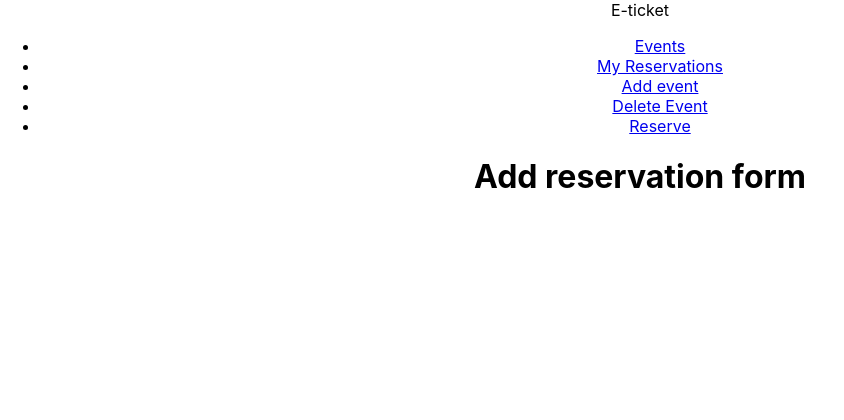
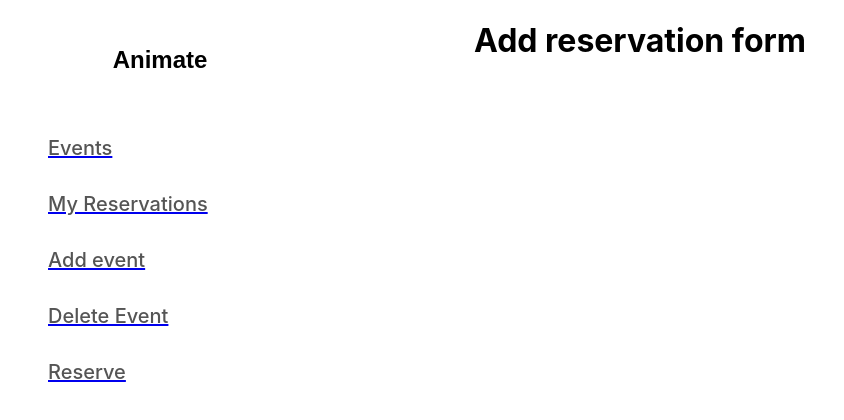
Before and after one commit to nedjwab/e-ticket-frontend, a React (Create React App) app: page /Addreservation in a window 1280 px wide. Shown: the top 420 px of the page, without its empty margins (0-844 px from the left). Built offline with nearby package versions, Linux system fonts and the light colour scheme.

Commit message:
Add sidebar with links

```diff
--- a/src/components/navbar/Navbar.js
+++ b/src/components/navbar/Navbar.js
@@ -1,5 +1,6 @@
 import React from 'react';
 import { NavLink } from 'react-router-dom';
+import './sidebar.css';
 
 const Navbar = () => {
   const links = [
@@ -29,23 +30,29 @@ const Navbar = () => {
       text: 'Reserve',
     },
   ];
+
   return (
-    <header>
-      <div className="logo-section">
-        <span id="logo-text">E-ticket</span>
+    <div className="sidebar">
+      <div className="sidebar__logo">
+        Animate
       </div>
-      <nav className="navBar">
-        <ul className="pageLinksSection">
-          {links.map((link) => (
-            <li key={link.id}>
-              <NavLink exact="true" to={link.path} className="pageLink">
-                {link.text}
-              </NavLink>
-            </li>
-          ))}
-        </ul>
-      </nav>
-    </header>
+      <div className="sidebar__menu">
+
+        {
+            links.map((link) => (
+              <div key={link.id}>
+                <NavLink exact="true" to={link.path} className="pageLink">
+                  <div className="sidebar__menu__item">
+                    <div className="sidebar__menu__item__text">
+                      {link.text}
+                    </div>
+                  </div>
+                </NavLink>
+              </div>
+            ))
+        }
+      </div>
+    </div>
   );
 };
 
--- /dev/null
+++ b/src/components/navbar/sidebar.css
@@ -0,0 +1,49 @@
+.sidebar {
+    position: fixed;
+    top: 0;
+    left: 0;
+    height: 100vh;
+    width: 320px;
+    background-color: #fff;
+}
+.sidebar__logo {
+    display: grid;
+    place-items: center;
+    height: 120px;
+    font-size: 1.5rem;
+    font-weight: 700;
+    font-family: 'Mochiy Pop P one', sans-serif;
+}
+.sidebar__menu {
+    position: relative;
+}
+.sidebar__menu__item {
+    display: flex;
+    align-items: center;
+    place-content: flex-start;
+    padding: 1rem 3rem;
+    font-size: 1.25rem;
+    font-weight: 500;
+    color: #555;
+    transition: color 0.3s ease-in-out;
+}
+.sidebar__menu__item.active {
+    color: #fff;
+}
+.sidebar__menu__item__icon {
+    margin-right: 1rem;
+}
+.sidebar__menu__item__icon i {
+    font-size: 1.75rem;
+}
+.sidebar__menu__indicator {
+    position: absolute;
+    top: 0;
+    left: 50%;
+    width: calc(100% - 40px);
+    border-radius: 10px;
+    background-color: #308efe;
+    z-index: -1;
+    transform: translateX(-50%);
+    transition: 0.3s ease-in-out;
+}
```
